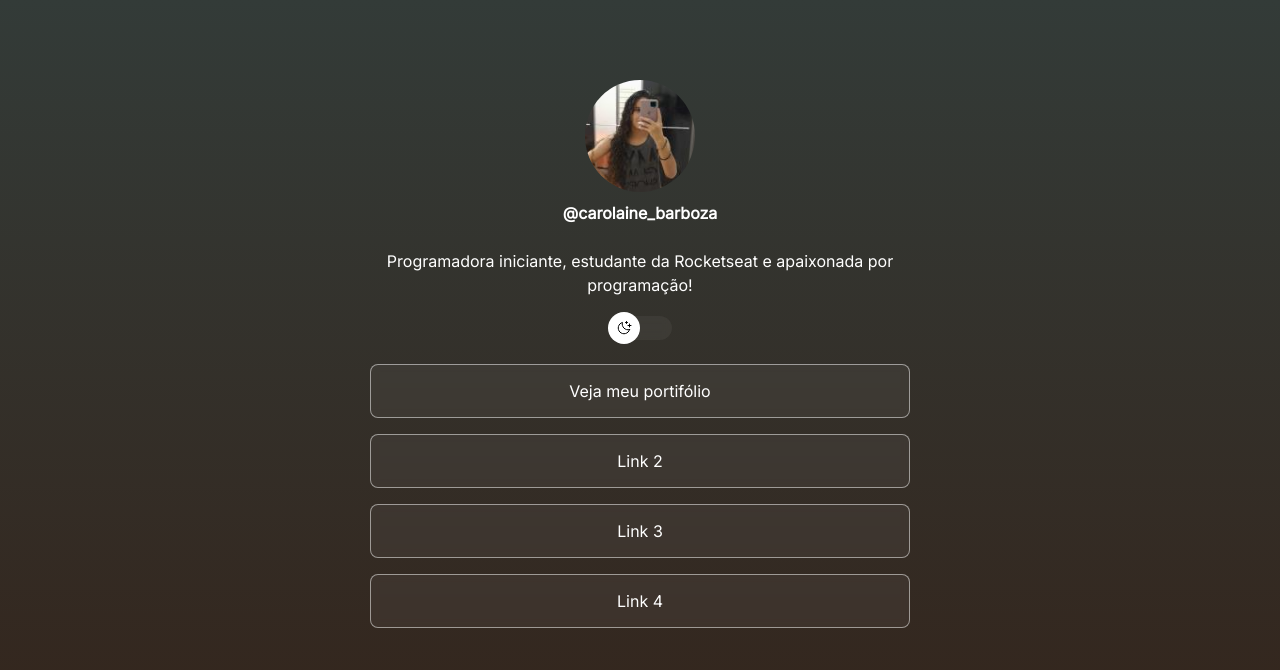
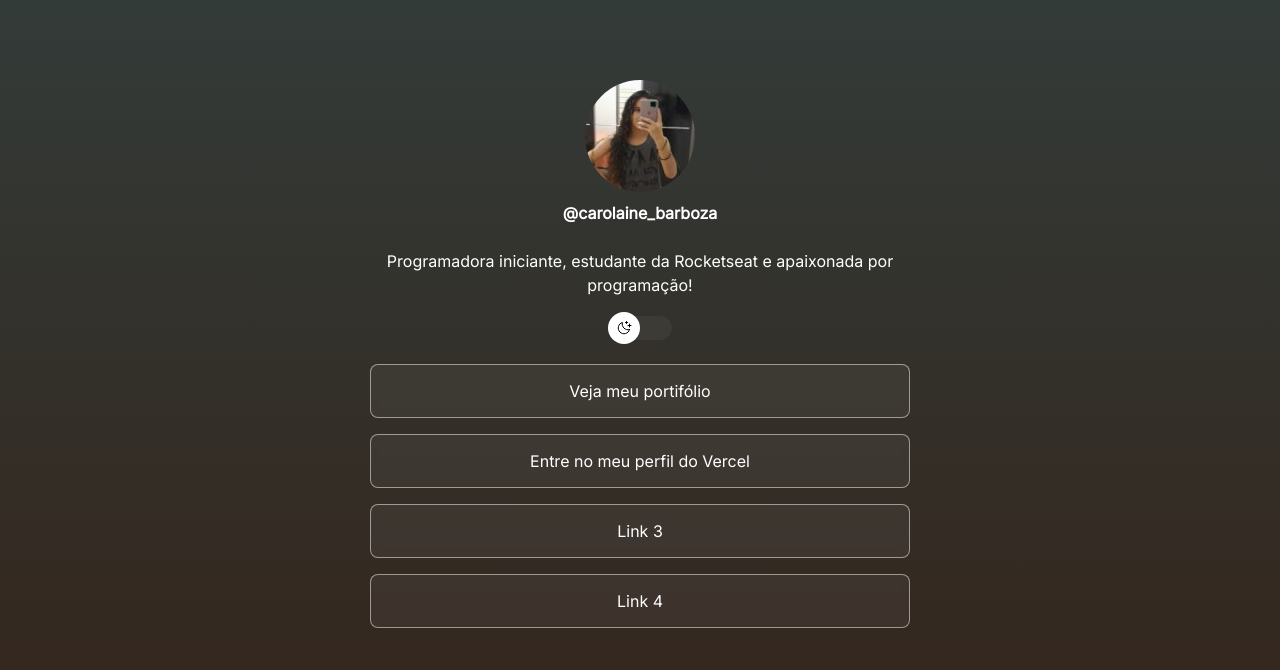
Before and after one commit to annesilv4/Devlinks, a plain HTML site: page index.html in a window 1280 px wide. Shown: the top 670 px of the page. Drawn offline with nearby package versions, Linux system fonts and the light colour scheme.

Commit message:
including a link to my vercel profile

```diff
--- a/index.html
+++ b/index.html
@@ -43,7 +43,9 @@
           >
         </li>
         <li>
-          <a href="#">Link 2</a>
+          <a href="https://vercel.com/annesilv4s-projects"
+            >Entre no meu perfil do Vercel</a
+          >
         </li>
         <li>
           <a href="#">Link 3</a>
```
